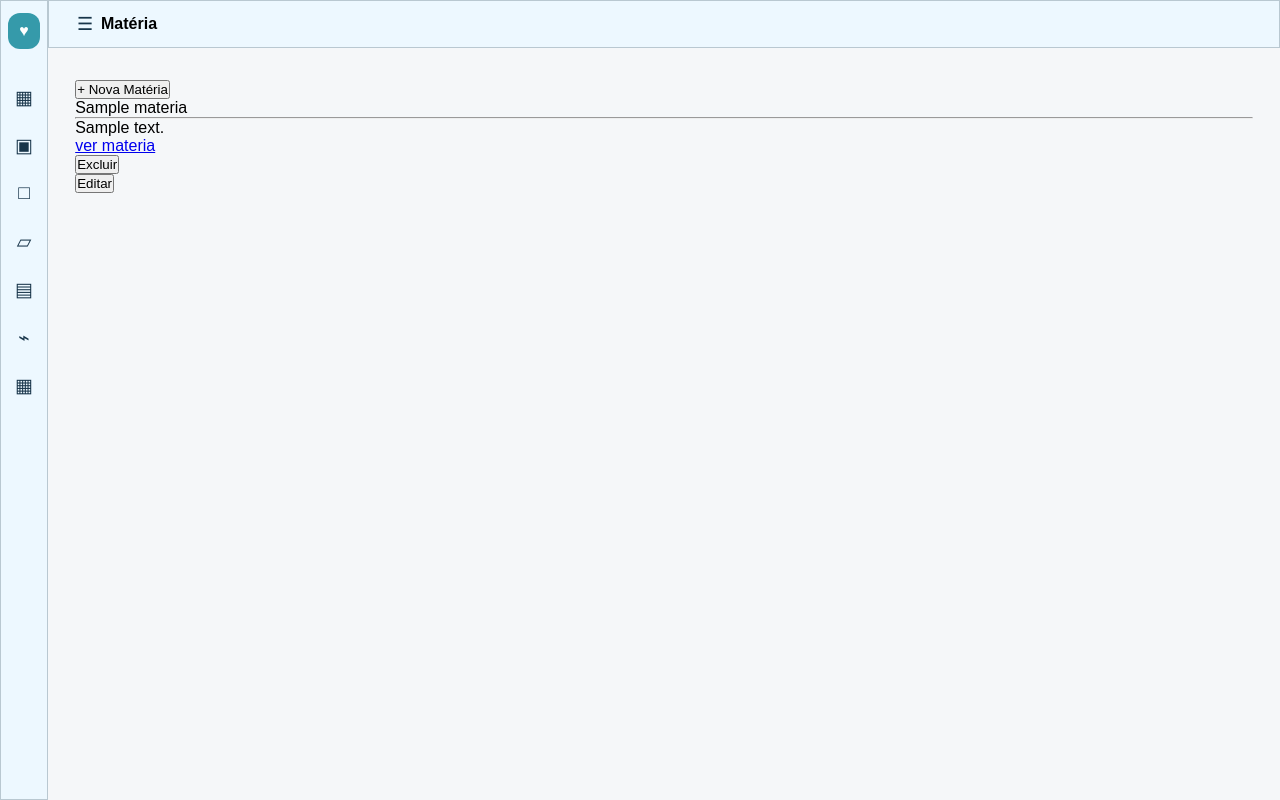
After one commit to kauanmm11/simulado-cards, a Flask app: page /materias in a window 1280 px wide. The commit adds this page. Run offline with Flask 3, Linux system fonts and the light colour scheme; tables that the repository leaves empty hold one stand-in row (values such as "Sample post").

Commit message:
Cadastrar, Editar e excluir
cadastrar cards no banco de dados e cadastrar matérias também, editar e excluir cards e matérias.

```diff
--- a/main.py
+++ b/main.py
@@ -1,4 +1,4 @@
-from simulado_e_cards.routes import app, database, Card
+from simulado_e_cards.routes import app, database, Materia
 
 with app.app_context():
     database.drop_all()
--- a/simulado_e_cards/form.py
+++ b/simulado_e_cards/form.py
@@ -1,7 +1,7 @@
 from flask_wtf import FlaskForm
 from wtforms.fields import StringField, SubmitField
 from wtforms.validators import DataRequired
-from wtforms.fields import SelectField
+from wtforms.fields import SelectField, RadioField
 
 
 class FormCard(FlaskForm):
@@ -11,3 +11,18 @@ class FormCard(FlaskForm):
     botao_submit_card = SubmitField('Criar Card')
     botao_submit_acertei = SubmitField('Acertei')
     botao_submit_errei = SubmitField('Errei')
+
+class FormMateria(FlaskForm):
+    nome_materia = StringField('Nome da Matéria', validators=[DataRequired()])
+    descricao_materia = StringField('Descrição da Matéria', validators=[DataRequired()])
+    sobre_materia = StringField('Sobre a Matéria', validators=[DataRequired()])
+    botao_submit_materia = SubmitField('Adicionar')
+
+class FormQuestao(FlaskForm):
+    enunciado = StringField('enunciado', validators=[DataRequired()])
+    alternativa_a = StringField('A', validators=[DataRequired()])
+    alternativa_b = StringField('B', validators=[DataRequired()])
+    alternativa_c = StringField('C', validators=[DataRequired()])
+    alternativa_d = StringField('D', validators=[DataRequired()])
+    resposta = RadioField('Alternativa', choices=[('A', 'Alternativa A'), ('B','Alternativa B'), ('C', 'Alternativa C'), ('D', 'Alternativa D')], validators=[DataRequired()])
+    botao_submit_questao = SubmitField('Adicionar')
--- a/simulado_e_cards/routes.py
+++ b/simulado_e_cards/routes.py
@@ -1,11 +1,21 @@
-from flask import render_template, redirect, url_for, request,session
-from simulado_e_cards.form import FormCard
-from simulado_e_cards.models import Card, database, app
+from flask import render_template, redirect, url_for, request, session
+from simulado_e_cards.form import FormCard, FormMateria
+from simulado_e_cards.models import Card, Materia, database, app
 
 
 @app.route('/', methods=['GET', 'POST'])
 def painel():
     form_card = FormCard()
+
+    cards = Card.query.all()
+    return render_template('painel.html', form_card=form_card, cards=cards)
+
+@app.route('/flashcard', methods=['GET', 'POST'])
+def flashcard():
+    form_card = FormCard()
+    modal_aberto = None
+    card_edicao = None
+
     if 'botao_submit_card' in request.form:
         if form_card.validate_on_submit():
             card = Card(
@@ -15,28 +25,93 @@ def painel():
             )
             database.session.add(card)
             database.session.commit()
-            return redirect(url_for('painel'))
+            return redirect(url_for('flashcard'))
     if 'botao_submit_excluir' in request.form:
         card_id = request.form.get('card_id')
         card = Card.query.filter_by(id=card_id).first()
         database.session.delete(card)
         database.session.commit()
-        return redirect(url_for('painel'))
+        return redirect(url_for('flashcard'))
 
     if 'botao_submit_editar' in request.form:
         card_id = request.form.get('card_editar_id')
         card = Card.query.filter_by(id=card_id).first()
         if card:
+            card_edicao = card
+
             form_card.card_pergunta.data = card.card_pergunta
             form_card.card_resposta.data = card.card_resposta
+            form_card.card_categoria.data = card.card_categoria
+
+            modal_aberto = 'editar'
     if 'botao_salvar_edicao' in request.form:
         card_id = request.form.get('card_editar_id')
         card = Card.query.filter_by(id=card_id).first()
         if card:
             card.card_pergunta = form_card.card_pergunta.data
             card.card_resposta = form_card.card_resposta.data
+            card.card_categoria = form_card.card_categoria.data
             database.session.commit()
-            return redirect(url_for('painel'))
+            return redirect(url_for('flashcard'))
 
     cards = Card.query.all()
-    return render_template('painel.html', form_card=form_card, cards=cards)
+    return render_template('flashcards.html',card_edicao=card_edicao, modal_aberto=modal_aberto, form_card=form_card, cards=cards)
+
+@app.route('/materias', methods=['GET', 'POST'])
+def materias():
+    form_materia = FormMateria()
+    modal_aberto = None
+    materia_edicao = None
+
+    if 'botao_submit_materia' in request.form:
+        if form_materia.validate_on_submit:
+            materia = Materia(
+                nome_materia = form_materia.nome_materia.data,
+                descricao_materia = form_materia.descricao_materia.data,
+                sobre_materia = form_materia.sobre_materia.data
+            )
+            database.session.add(materia)
+            database.session.commit()
+            return redirect(url_for('materias'))
+    if 'botao_submit_excluir' in request.form:
+        materia_id = request.form.get('materia_id')
+        materia = Materia.query.filter_by(id=materia_id).first()
+        database.session.delete(materia)
+        database.session.commit()
+        return redirect(url_for('materias'))
+    if 'botao_submit_editar' in request.form:
+        materia_id = request.form.get('materia_id')
+        materia = Materia.query.filter_by(id=materia_id).first()
+        if materia:
+            materia_edicao = materia
+
+            form_materia.nome_materia.data = materia.nome_materia
+            form_materia.descricao_materia.data = materia.descricao_materia
+            form_materia.sobre_materia.data = materia.sobre_materia
+
+            modal_aberto = 'editar'
+    if 'botao_salvar_edicao' in request.form:
+        materia_id = request.form.get('materia_id')
+        materia = Materia.query.filter_by(id=materia_id).first()
+        if materia:
+
+            materia.nome_materia = form_materia.nome_materia.data
+            materia.descricao_materia = form_materia.descricao_materia.data
+            materia.sobre_materia = form_materia.sobre_materia.data
+            database.session.commit()
+            return redirect(url_for('materias'))
+
+
+
+    materias = Materia.query.all()
+
+    return render_template('materias.html', form_materia=form_materia, materias=materias, modal_aberto=modal_aberto, materia_edicao=materia_edicao)
+
+
+
+@app.route('/materia', methods=['GET', 'POST'])
+def materia():
+    form_materia = FormMateria()
+
+    materias = Materia.query.all()
+    return render_template('materia.html', form_materia=form_materia, materias=materias)
--- /dev/null
+++ b/simulado_e_cards/static/css/base.css
@@ -0,0 +1,19 @@
+* {
+    box-sizing: border-box;
+    margin: 0;
+    padding: 0;
+}
+
+:root {
+    --borda-preto: #222;
+    --bg-preto: #111111b6;
+}
+
+body {
+    font-family: Arial, sans-serif;
+    background: #f5f7f9;
+}
+
+main {
+    padding: 5rem 1.70rem;
+}
--- a/simulado_e_cards/static/css/painel.css
+++ b/simulado_e_cards/static/css/flashcard.css
@@ -1,4 +1,3 @@
-
 * {
     box-sizing: border-box;
     margin: 0;
@@ -10,14 +9,6 @@
     --bg-preto: #111111b6;
 }
 
-body {
-    font-family: Arial, sans-serif;
-    background: #f5f7f9;
-}
-
-main {
-    padding: 5rem 1.70rem;
-}
 
 .card-container {
     display: flex;
--- /dev/null
+++ b/simulado_e_cards/templates/base.html
@@ -0,0 +1,21 @@
+<!DOCTYPE html>
+<html lang="pt-BR">
+<head>
+    <meta charset="UTF-8">
+    <meta name="viewport" content="width=device-width, initial-scale=1.0">
+    <link rel="stylesheet" href="{{ url_for('static', filename='css/base.css') }}">
+    <link rel="stylesheet" href="{{ url_for('static', filename='css/flashcard.css') }}">
+    <link rel="stylesheet" href="{{ url_for('static', filename='css/nav.css') }}">
+    <title>Simulado | Cards</title>
+</head>
+<body>
+
+{% include 'nav.html' %}
+
+<main id="conteudo-principal">
+    {% block body %}
+    {% endblock %}
+</main>
+
+</body>
+</html>
--- /dev/null
+++ b/simulado_e_cards/templates/materias.html
@@ -0,0 +1,62 @@
+{% extends 'base.html' %}
+
+
+{% block body %}
+
+
+<button commandfor="modal-materia" command="show-modal">+ Nova Matéria</button>
+
+{% for materia in materias %}
+<div>
+    <p>{{ materia.nome_materia }}</p>
+    <hr>
+    <p>{{ materia.descricao_materia }}</p>
+
+    <a href="{{ url_for('materia') }}">ver materia</a>
+
+    <form method="post" action="{{ url_for('materias') }}">
+        {{ form_materia.hidden_tag() }}
+        <input type="hidden" name="materia_id" value="{{ materia.id }}">
+        <button type="submit" name="botao_submit_excluir">Excluir</button>
+    </form>
+    <form method="post" action="{{ url_for('materias') }}">
+        {{ form_materia.hidden_tag() }}
+        <input type="hidden" name="materia_id" value="{{ materia.id }}">
+        <button type="submit" name="botao_submit_editar">Editar</button>
+    </form>
+</div>
+{% endfor %}
+
+<dialog id="modal-materia" class="model">
+    <form method="post" action="{{ url_for('materias') }}">
+        <fieldset>
+            {{ form_materia.hidden_tag() }}
+            <button type="button" commandfor="modal-materia" command="close">X</button>
+            {% if modal_aberto == 'editar' %}
+                <legend>Editando Matéria</legend>
+                <input type="hidden" name="materia_id" value="{{ materia_edicao.id }}">
+            {% else %}
+            {% endif %}
+
+            {{ form_materia.nome_materia.label }}
+            {{ form_materia.nome_materia }}
+            <br>
+            {{ form_materia.descricao_materia.label }}
+            {{ form_materia.descricao_materia }}
+            <br>
+            {{ form_materia.sobre_materia.label }}
+            {{ form_materia.sobre_materia }}
+        </fieldset>
+        {% if modal_aberto == 'editar' %}
+            <button type="submit" name="botao_salvar_edicao">Salvar Alteração</button>
+        {% else %}
+            {{ form_materia.botao_submit_materia }}
+        {% endif %}
+    </form>
+</dialog>
+
+{% if modal_aberto == 'editar' %}
+    <script>document.getElementById('modal-materia').showModal();</script>
+{% endif %}
+
+{% endblock %}
--- a/simulado_e_cards/templates/nav.html
+++ b/simulado_e_cards/templates/nav.html
@@ -5,6 +5,7 @@
     <label for="menu-toggle" class="menu-button">
         ☰
     </label>
+    <h4>Matéria</h4>
 </aside>
 
 
@@ -15,7 +16,7 @@
 
     <nav class="menu">
 
-        <a href="/dashboard">
+        <a href="/">
             <span class="icon">▦</span>
             <span class="nome">Dashboard</span>
         </a>
```
Also changed, not shown: simulado_e_cards/models.py (+17 -1 lines), simulado_e_cards/templates/flashcards.html (added, +78 -0 lines), simulado_e_cards/templates/materia.html (added, +32 -0 lines), simulado_e_cards/templates/painel.html (+8 -67 lines), instance/app.db.
